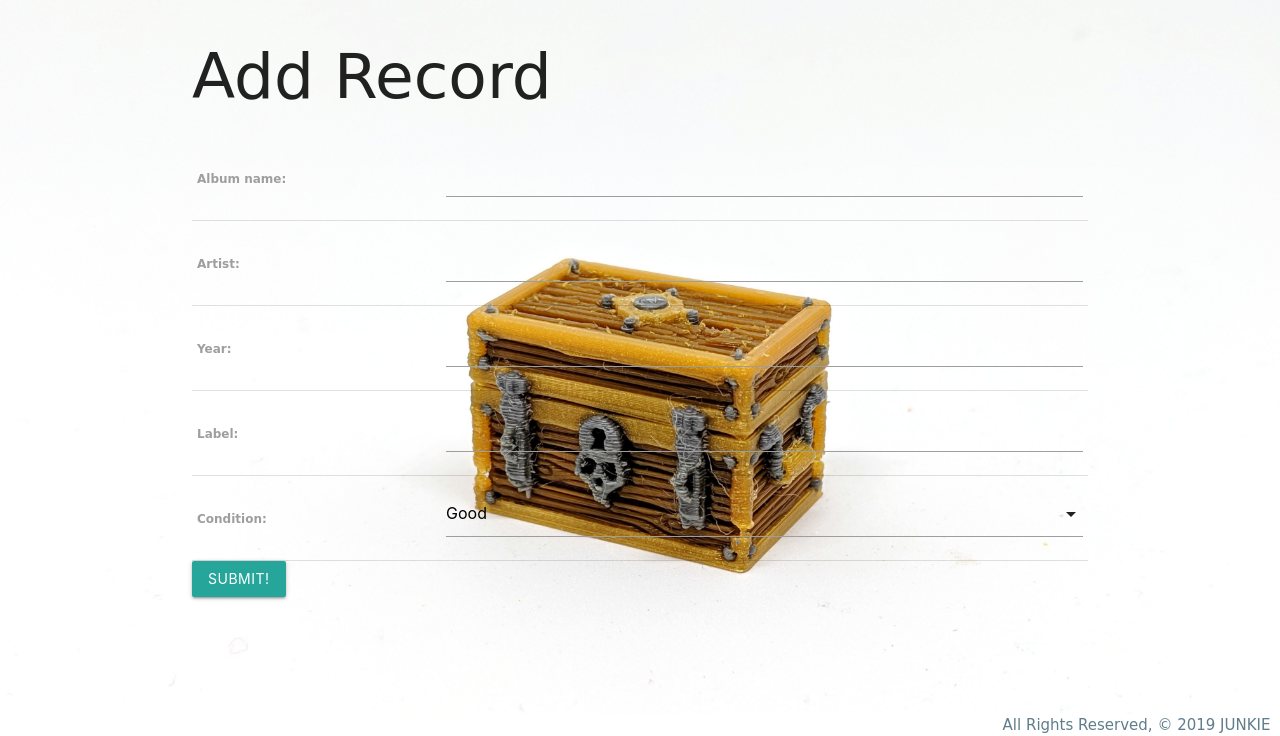
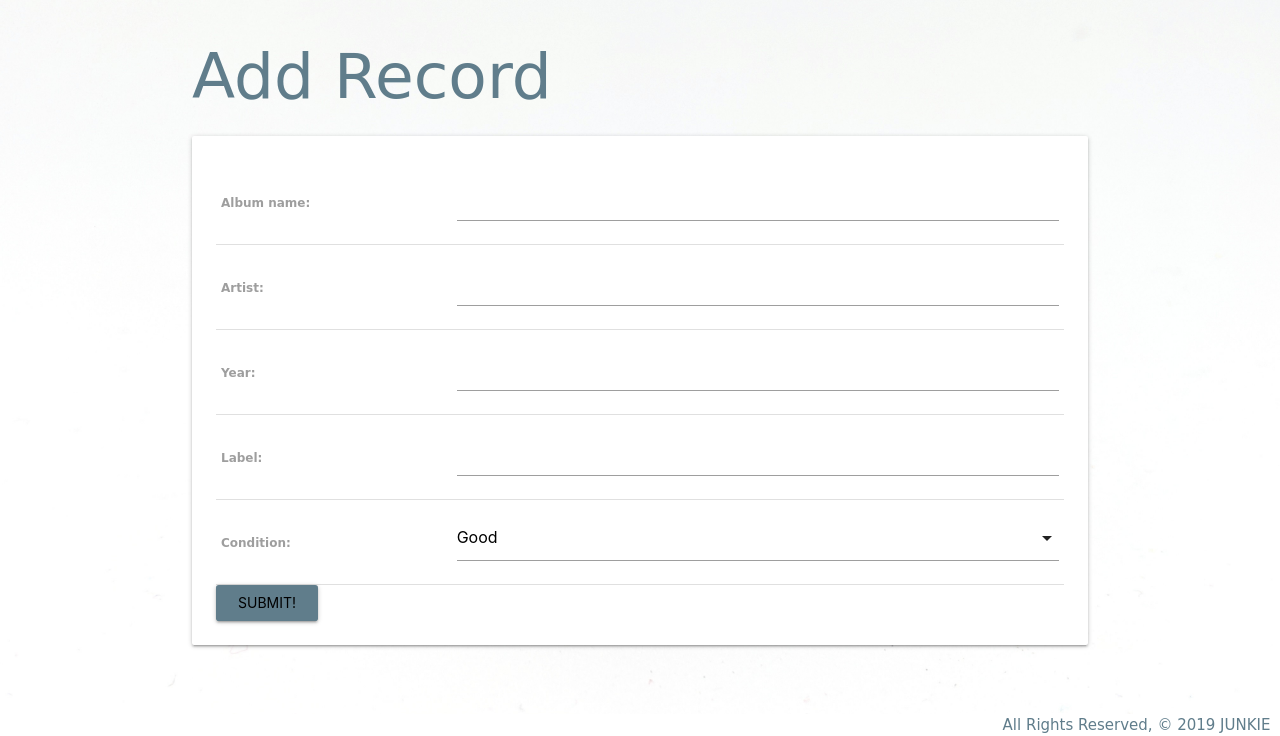
Before and after one commit to rayplaza/junkie, a Django app: page /records/create/ in a window 1280 px wide. Shown: the part 64-800 px from the top of the page. Run offline with Django 3.2, Linux system fonts and the light colour scheme; the visitor is signed in with stand-in values (Sample User, id 1); some web fonts are replaced.

Commit message:
updated all record templates

```diff
--- a/main_app/templates/main_app/record_confirm_delete.html
+++ b/main_app/templates/main_app/record_confirm_delete.html
@@ -1,10 +1,10 @@
 {% extends 'base.html' %}
 {% block content %}
-  <h1>Delete Record</h1>
-  <h4>Are you sure you want to delete <span class="teal-text">{{ object.name }}</span>?</h4>
+  <h1 class="blue-grey-text">Delete Record</h1>
+  <h4>Are you sure you want to delete <span class="blue-grey-text">{{ object.name }}</span>?</h4>
   <form action="" method="POST">
     {% csrf_token %}
-    <input type="submit" value="Delete!" class="btn">
+    <input type="submit" value="Delete!" class="waves-effect blue-grey btn">
     <a href="{% url 'records_index' %}">Cancel</a>
   </form>
 {% endblock %}
--- a/main_app/templates/main_app/record_form.html
+++ b/main_app/templates/main_app/record_form.html
@@ -1,16 +1,20 @@
 {% extends 'base.html' %}
 {% block content %}
-  {% if object %}
-    <h1>Edit <span class="teal-text">{{object.name}}</span></h1>
-  {% else %}
-    <h1>Add Record</h1>
-  {% endif %}
+
+{% if object %}
+<h1 class="blue-grey-text">Edit <span class="teal-text">{{object.name}}</span></h1>
+{% else %}
+<h1 class="blue-grey-text">Add Record</h1>
+{% endif %}
+<div class="col s6 col-offset-3">
+    <div class="card">
+        <div class="card-content">
   <form action="" method="post">
     {% csrf_token %}
     <table>
       {{ form.as_table }}
     </table>
-    <input type="submit" value="Submit!" class="btn">
+    <input type="submit" value="Submit!" class="waves-effect blue-grey btn">
   </form>
 
   <script>
--- a/main_app/templates/main_app/record_list.html
+++ b/main_app/templates/main_app/record_list.html
@@ -8,6 +8,7 @@
     <div class="card">
         <div class="card-content">
             <span class="card-title">{{ record.album_name }}</span>
+            <p>Artist: {{record.artist}}</p>
         </div>
     </div>
   </a>
```
Also changed, not shown: main_app/templates/main_app/record_detail.html (+18 -18 lines).
